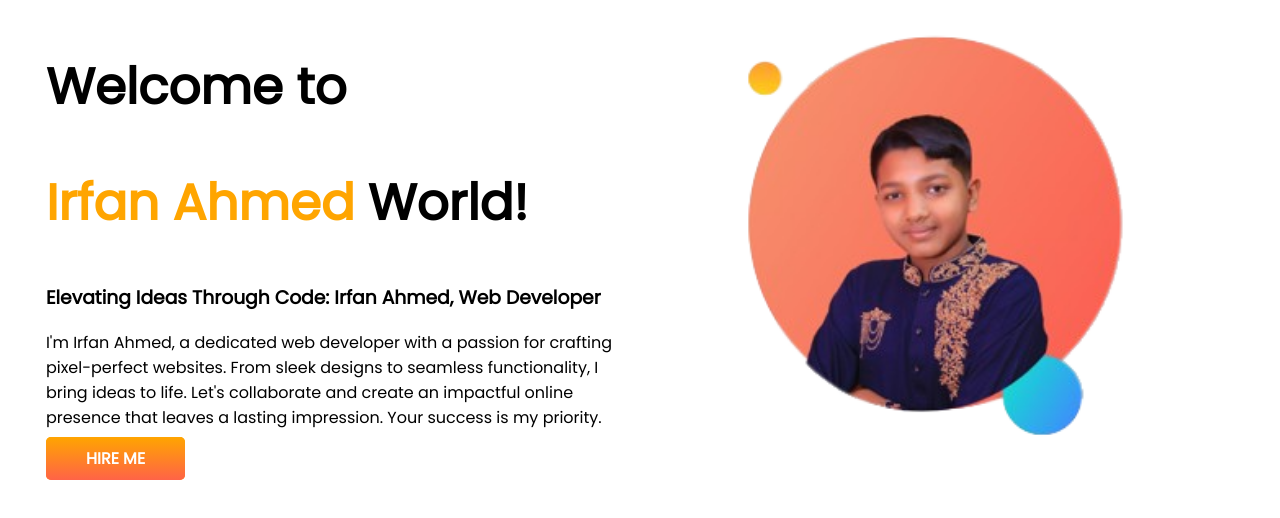
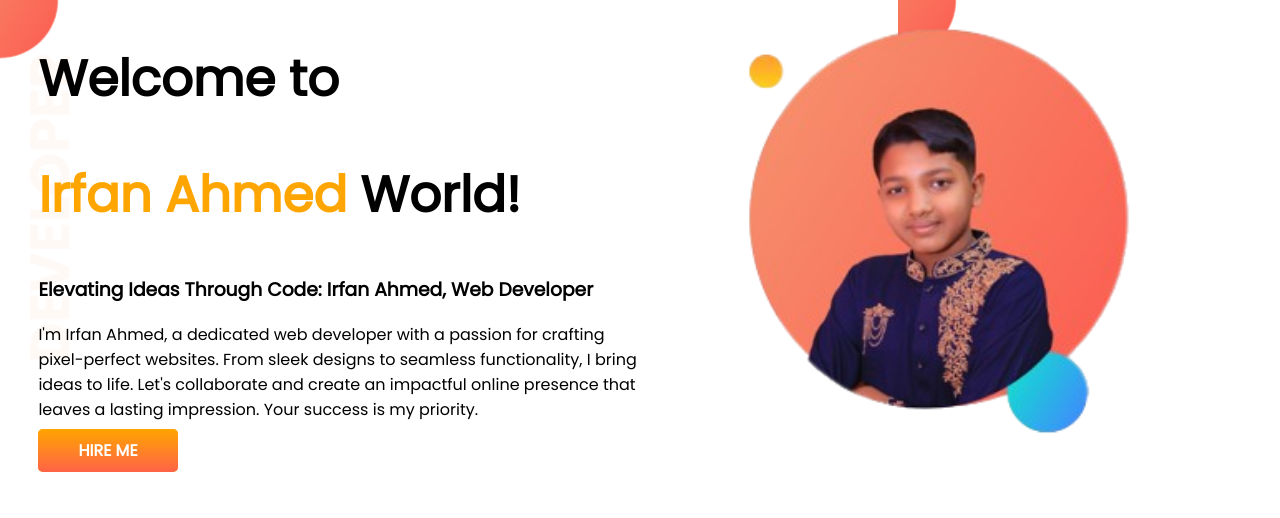
Before and after one commit to irfanbd90/developer-protfolio, a plain HTML site: page index.html in a window 1280 px wide. Drawn offline with Linux system fonts and the light colour scheme.

Commit message:
some changed

```diff
--- a/index.html
+++ b/index.html
@@ -10,7 +10,7 @@
     <link rel="stylesheet" href="style.css">
 </head>
 <body>
- <section>
+ <section class="top-banner">
     <div class="half">
         <h1>Welcome to</h1>
         <h1><span class="orange">Irfan Ahmed</span> World!</h1>
@@ -19,7 +19,7 @@
         <a class="link-button" target="_blank" href="https://www.linkedin.com/in/irfan-ahmed-b5063a284/">HIRE ME</a>
       </div>
       <div class="half">
-        <img src="images/1.png" alt="">
+        <img src="images/11.png" alt="">
       </div>
  </section>
 </body>
--- a/style.css
+++ b/style.css
@@ -1,5 +1,6 @@
 body{
     font-family: 'Poppins', sans-serif;
+    margin:0;
 }
 h1{
     font-size: 50px;
@@ -26,3 +27,6 @@ section{
     color: white;
     font-weight: 700;
 }
+.top-banner{
+    background-image: url(images/top-banner.png);
+}
```
Also changed, not shown: images/1.png (deleted), images/11.png (added), images/2.png (deleted), images/22.png (added).
